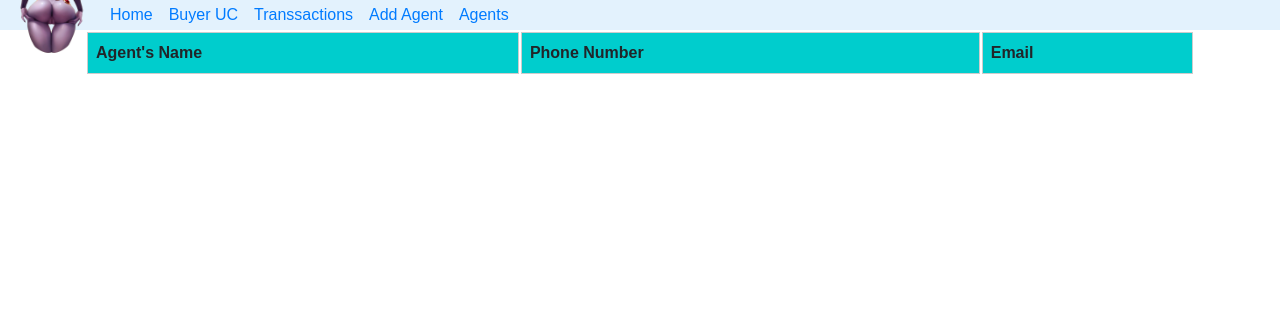
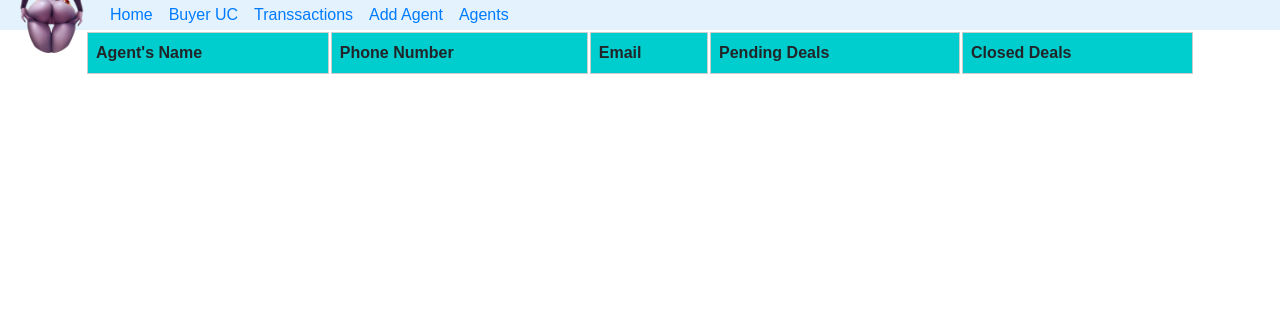
Before and after one commit to soyJmujica/Correos, a Django app: page /agents/ in a window 1280 px wide. Shown: the top 330 px of the page. Run offline with Django 4.2, Linux system fonts and the light colour scheme; lists and menus that the app fills with data are empty.

Commit message:
template, view and urls for pending deals for each agent created

```diff
--- a/render/models.py
+++ b/render/models.py
@@ -7,7 +7,6 @@ class TeamMembers(models.Model):
 	phone = models.CharField(max_length=100, verbose_name="Phone Number")
 	email = models.CharField(max_length=100, verbose_name="Email")
 	join = models.DateField(verbose_name="Joining Date")
-	#picture = models.ImageField(upload_to = 'agent_photos/',blank=True,null = True, verbose_name = "Profile Picture")
 	pending = models.IntegerField(default=0)
 	closed = models.IntegerField(default=0)
 
--- a/render/templates/agents.html
+++ b/render/templates/agents.html
@@ -9,6 +9,8 @@
 		<th style="border: 1px solid #ccc; padding: 8px;">Agent's Name</th>
 		<th style="border: 1px solid #ccc; padding: 8px;">Phone Number</th>
 		<th style="border: 1px solid #ccc; padding: 8px;">Email</th>
+		<th style="border: 1px solid #ccc; padding: 8px;">Pending Deals</th>
+		<th style="border: 1px solid #ccc; padding: 8px;">Closed Deals</th>
 	</tr>
 	<!-- Table Data -->
 	{% for agent in agents %}
@@ -16,6 +18,8 @@
 		<td style="border: 1px solid #ccc; padding: 8px;"><a href="{% url 'detalles agente' agent.id %}">{{agent.first_name}} {{agent.last_name}}</a></td>
 		<td style="border: 1px solid #ccc; padding: 8px;">{{agent.phone}}</td>
 		<td style="border: 1px solid #ccc; padding: 8px;">{{agent.email}}</td>
+		<td style="border: 1px solid #ccc; padding: 8px;">{{agent.pending}}</td>
+		<td style="border: 1px solid #ccc; padding: 8px;">{{agent.closed}}</td>
 	</tr>
 	{% endfor %}
 
```
